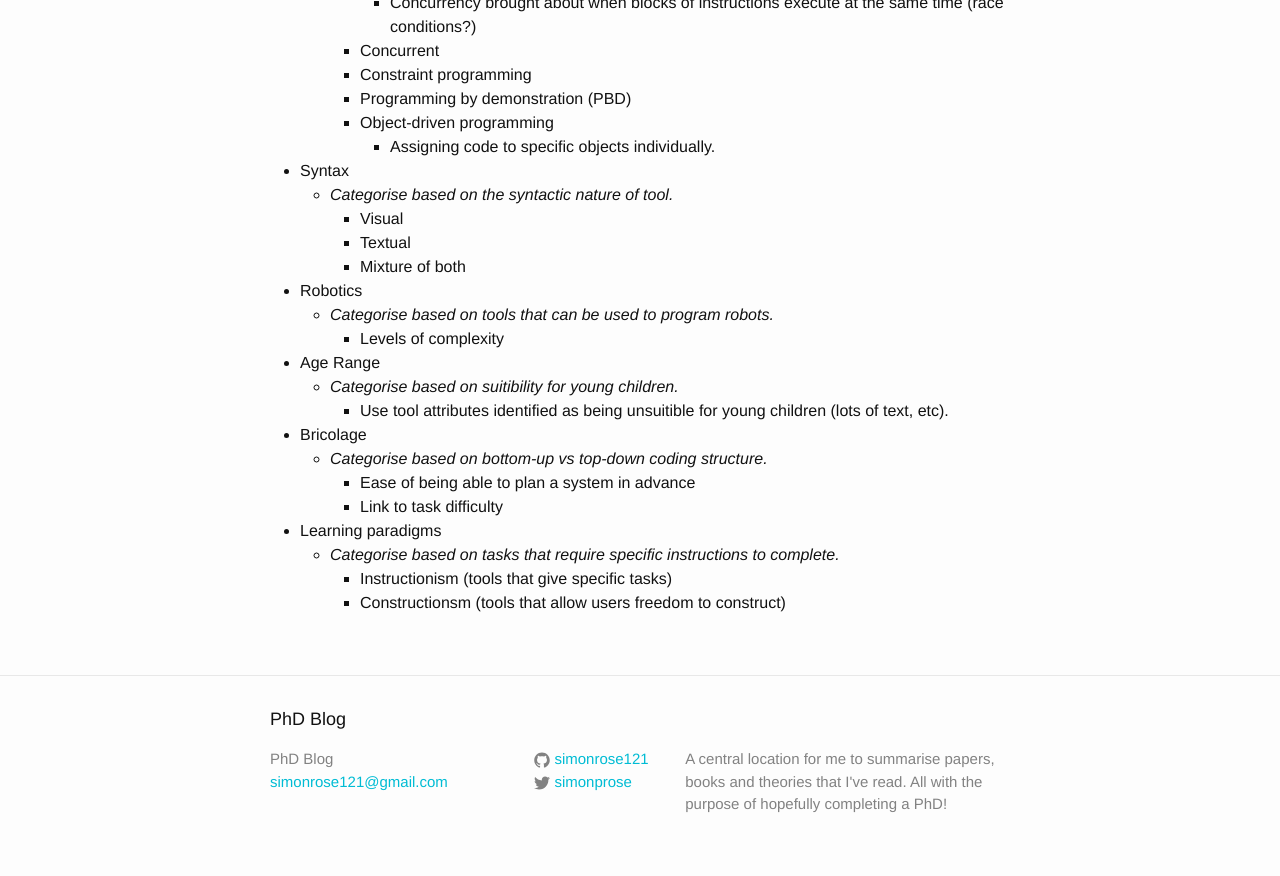
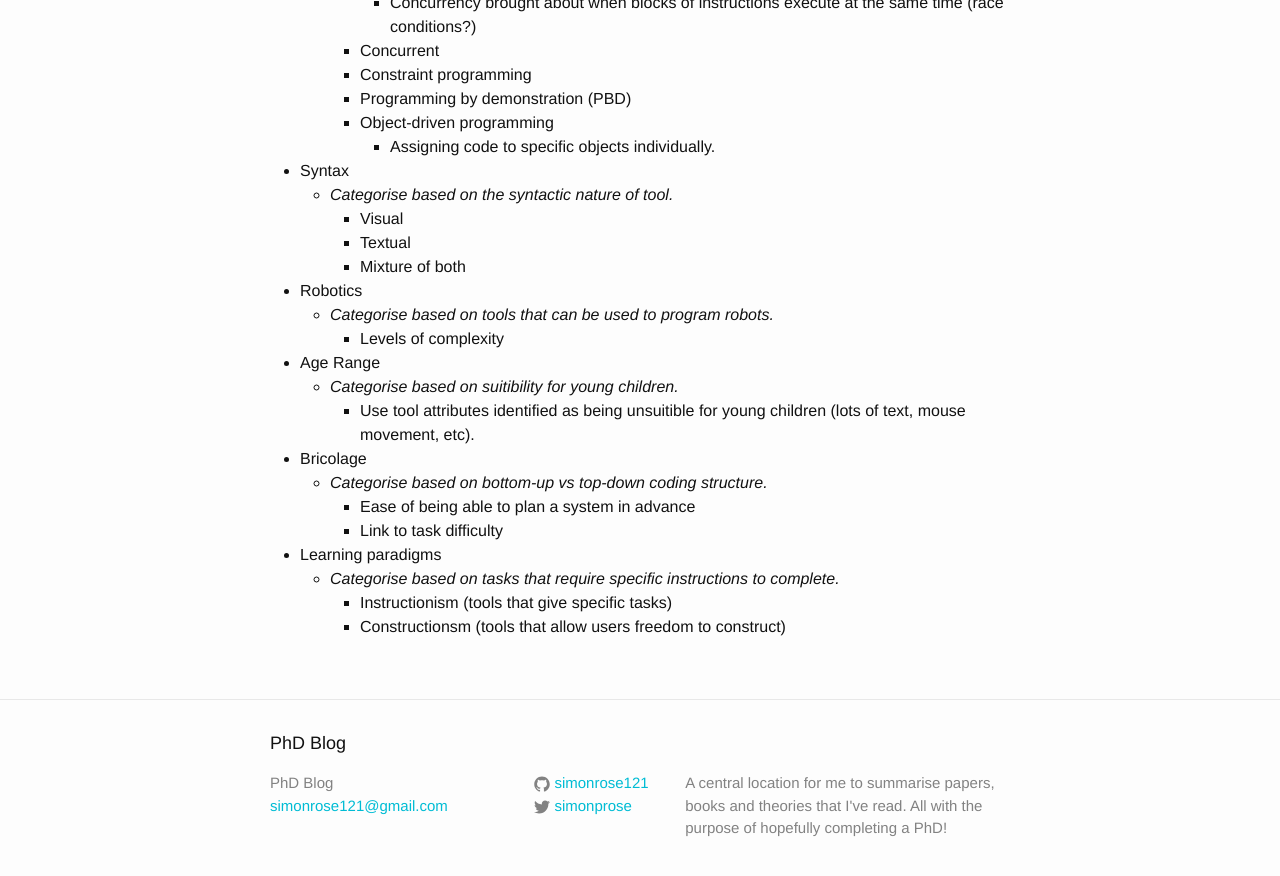
Before and after one commit to simonrose121/phd, a Jekyll site: the page built from _posts/2016-11-09-taxonomy.md, in a window 1280 px wide and 900 px high, scrolled down 579 px. Shown: the top 876 px of the window. Built offline with Jekyll 4.4.1, drawn with Linux system fonts in a browser that asks for light colours.

Commit message:
Additional point

```diff
--- a/_posts/2016-11-09-taxonomy.md
+++ b/_posts/2016-11-09-taxonomy.md
@@ -36,7 +36,7 @@ The vast array of educational programming tools available suggests the need for
 		- Levels of complexity
 - Age Range
 	- *Categorise based on suitibility for young children.*
-		- Use tool attributes identified as being unsuitible for young children (lots of text, etc).
+		- Use tool attributes identified as being unsuitible for young children (lots of text, mouse movement, etc).
 - Bricolage
 	- *Categorise based on bottom-up vs top-down coding structure.*
 		- Ease of being able to plan a system in advance
```
